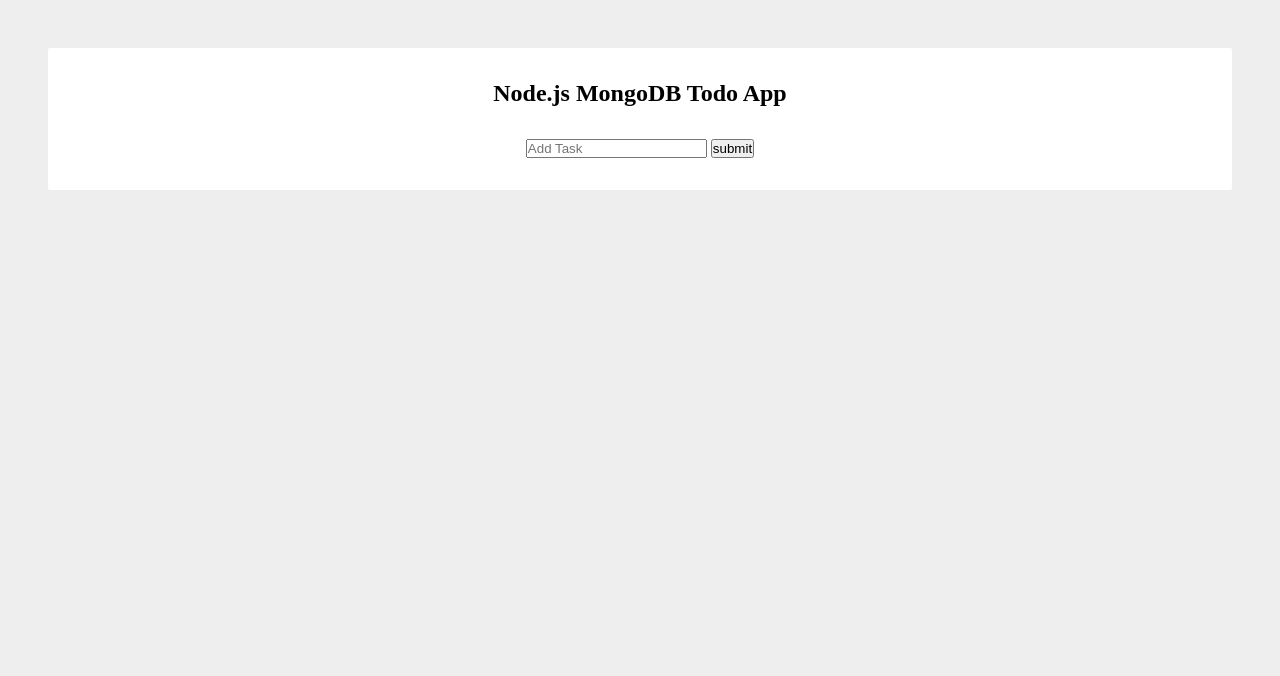
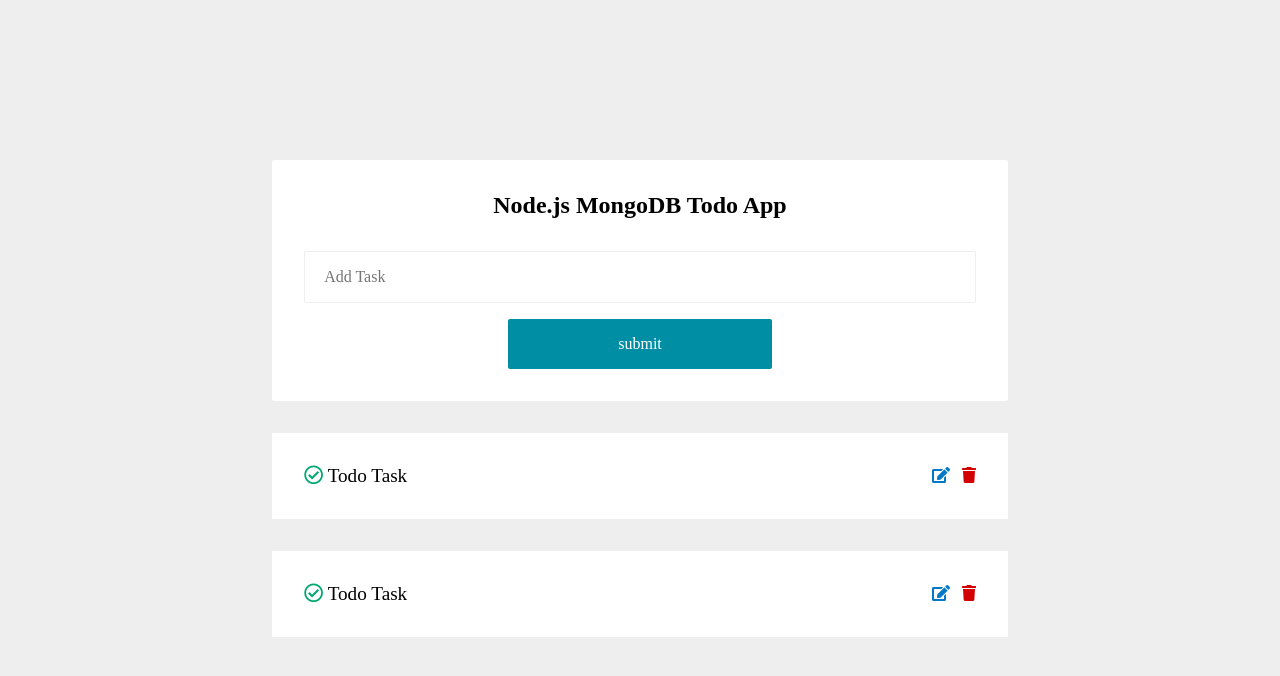
Before and after one commit to shim369/Nodejs-MongoDB-Test-Todo-App, a website: page public/index.html in a window 1280 px wide. Drawn offline with Linux system fonts and the light colour scheme.

Commit message:
update html

```diff
--- a/public/index.html
+++ b/public/index.html
@@ -6,14 +6,57 @@
     <meta name="viewport" content="width=device-width, initial-scale=1.0">
     <title>Node.js MongoDB Todo App</title>
     <link rel="stylesheet" href="/css/style.css">
+    <link rel="stylesheet" href="https://cdnjs.cloudflare.com/ajax/libs/font-awesome/5.14.0/css/all.min.css"
+        integrity="sha512-1PKOgIY59xJ8Co8+NE6FZ+LOAZKjy+KY8iq0G4B3CyeY6wYHN3yt9PW0XpSriVlkMXe40PTKnXrLnZ9+fkDaog=="
+        crossorigin="anonymous" referrerpolicy="no-referrer" />
 </head>
 
 <body>
-    <form class="task-form">
-        <h1>Node.js MongoDB Todo App</h1>
-        <input type="text" name="name" class="task-input" placeholder="Add Task">
-        <button type="submit">submit</button>
-    </form>
+    <div class="wrapper">
+        <form class="task-form">
+            <h1>Node.js MongoDB Todo App</h1>
+            <div class="add-box">
+                <input type="text" name="name" class="task-input" placeholder="Add Task">
+                <button type="submit">submit</button>
+            </div>
+        </form>
+        <section class="tasks-container">
+            <div class="tasks">
+                <div class="single-task">
+                    <h2>
+                        <span>
+                            <i class="far fa-check-circle"></i>
+                        </span>
+                        Todo Task
+                    </h2>
+                    <div class="task-links">
+                        <a href="#" class="edit-link">
+                            <i class="fas fa-edit"></i>
+                        </a>
+                        <button type="submit" class="delete-btn">
+                            <i class="fas fa-trash"></i>
+                        </button>
+                    </div>
+                </div>
+                <div class="single-task">
+                    <h2>
+                        <span>
+                            <i class="far fa-check-circle"></i>
+                        </span>
+                        Todo Task
+                    </h2>
+                    <div class="task-links">
+                        <a href="#" class="edit-link">
+                            <i class="fas fa-edit"></i>
+                        </a>
+                        <button type="submit" class="delete-btn">
+                            <i class="fas fa-trash"></i>
+                        </button>
+                    </div>
+                </div>
+            </div>
+        </section>
+    </div>
 </body>
 
 </html>
```
